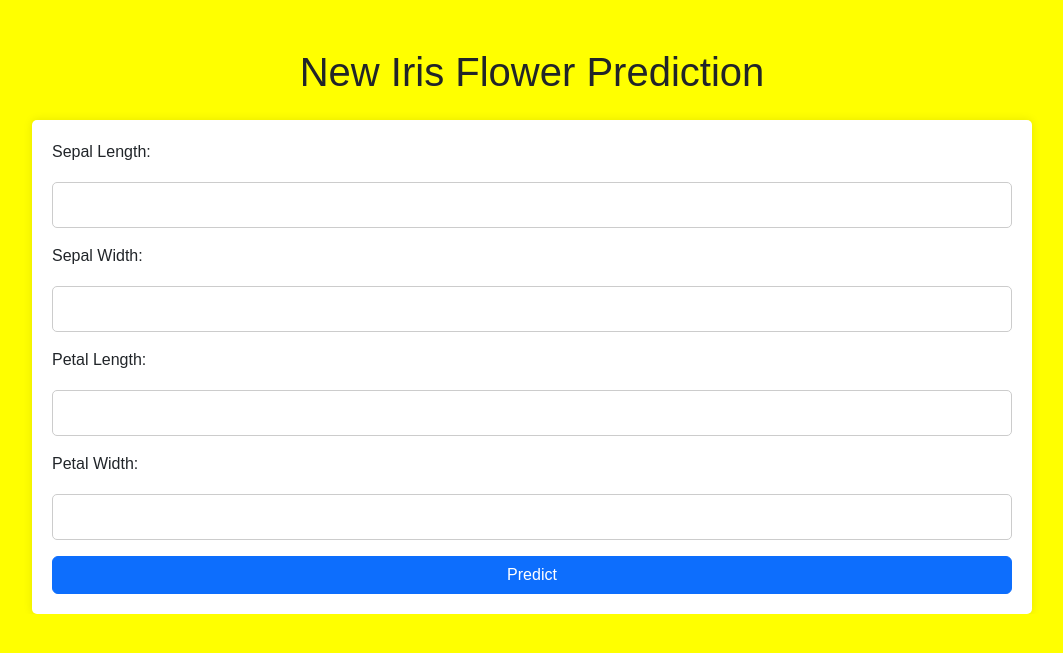
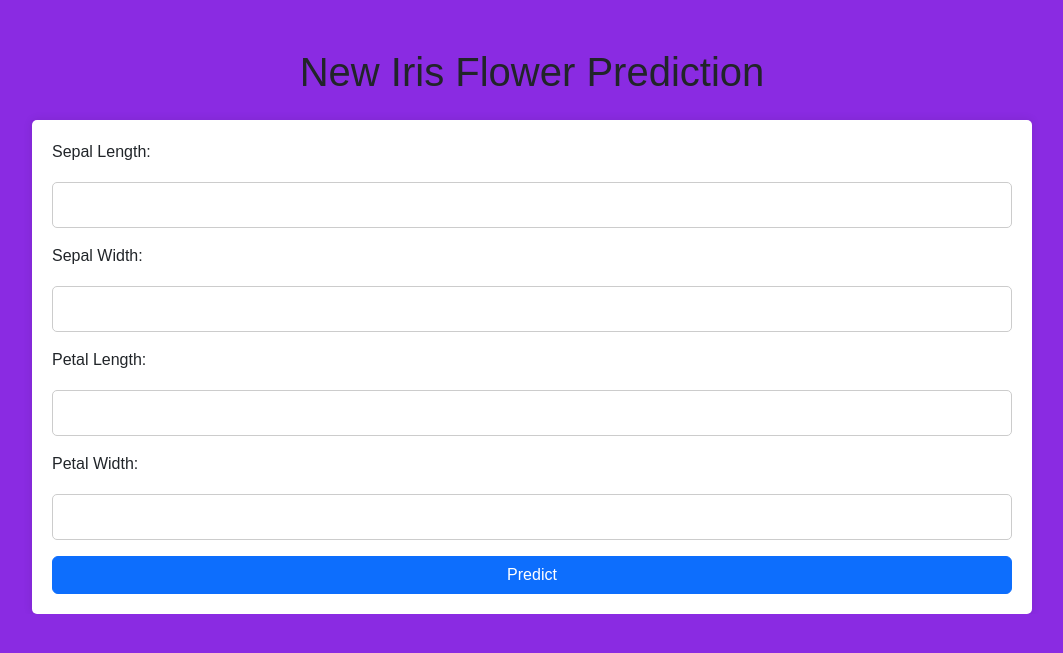
Before and after one commit to HyorimJo/fisa05-jenkins-practice, a FastAPI app: page / in a window 1280 px wide. Shown: the top 653 px of the page, without its empty margins (108-1171 px from the left). Run offline with FastAPI, Linux system fonts and the light colour scheme; parts of the project's set-up code (start-up, migrations or seed data) failed here and were passed over.

Commit message:
change background color

```diff
--- a/app/static/styles.css
+++ b/app/static/styles.css
@@ -2,7 +2,7 @@ body {
     font-family: Arial, sans-serif;
     margin: 0;
     padding: 0;
-    background-color: yellow;
+    background-color: blueviolet;
 }
 
 .container {
```
